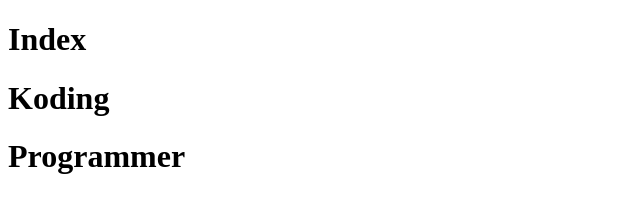
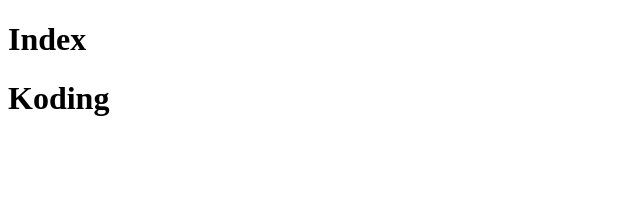
Before and after one commit to Abdul1007/project-01, a plain HTML site: page index.html in a window 1280 px wide. Shown: the whole page, without its empty margins (0-640 px from the left). Drawn offline with Linux system fonts and the light colour scheme.

Commit message:
hapus file programmer

```diff
--- a/index.html
+++ b/index.html
@@ -9,7 +9,6 @@
 <body>
     <h1>Index</h1>
     <h1>Koding</h1>
-    <h1>Programmer</h1>
 
 </body>
 </html>
```
